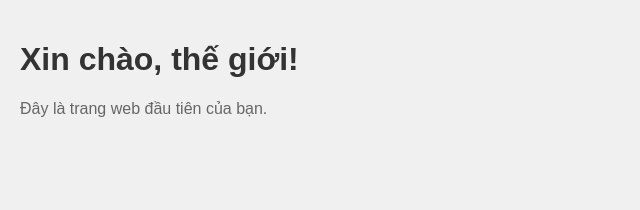
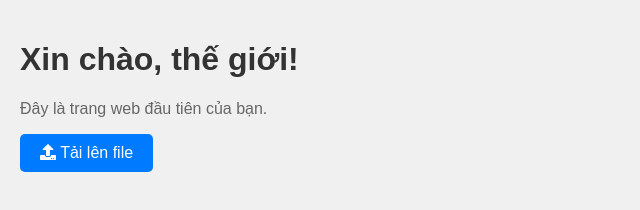
Before and after one commit to ntd0312/Test, a plain HTML site: page index.html in a window 1280 px wide. Shown: the whole page, without its empty margins (0-640 px from the left). Drawn offline with Linux system fonts and the light colour scheme.

Commit message:
index.html

```diff
--- a/index.html
+++ b/index.html
@@ -17,15 +17,40 @@
         p {
             color: #666;
         }
+        .upload-btn {
+            display: inline-block;
+            background-color: #007bff;
+            color: #fff;
+            padding: 10px 20px;
+            border-radius: 5px;
+            text-decoration: none;
+            cursor: pointer;
+        }
+        .upload-btn i {
+            margin-right: 5px;
+        }
     </style>
 </head>
 <body>
     <h1>Xin chào, thế giới!</h1>
     <p>Đây là trang web đầu tiên của bạn.</p>
+    <a href="#" class="upload-btn" onclick="uploadFile()">
+        <i class="fa fa-upload"></i> Tải lên file
+    </a>
     <script>
+        function uploadFile() {
+            var fileInput = document.createElement('input');
+            fileInput.type = 'file';
+            fileInput.onchange = function() {
+                // Xử lý file được chọn tại đây
+                console.log('File đã được chọn:', this.files[0]);
+            };
+            fileInput.click();
+        }
         document.addEventListener('DOMContentLoaded', function() {
             alert('Chào mừng bạn đến với trang web của tôi!');
         });
     </script>
+    <script src="https://cdnjs.cloudflare.com/ajax/libs/font-awesome/5.15.3/js/all.min.js"></script>
 </body>
 </html>
```
